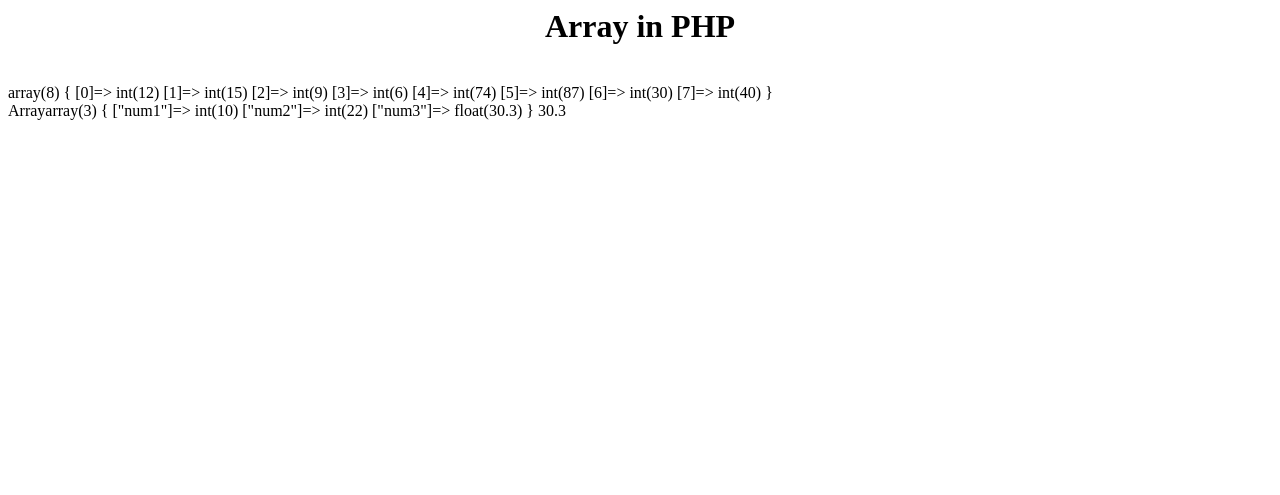
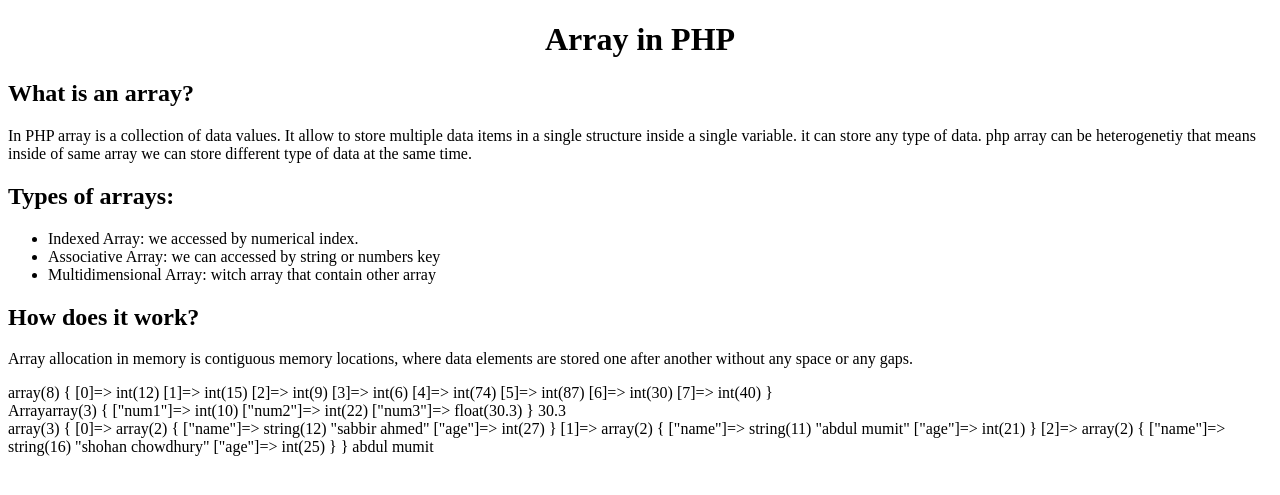
Before and after one commit to Nur-Al-Mumit/Learn-PHP, a PHP site: page /array.php in a window 1280 px wide. Shown: the top 495 px of the page. Run offline with PHP 8.4, Linux system fonts and the light colour scheme.

Commit message:
learn array basic

```diff
--- a/array.php
+++ b/array.php
@@ -1,6 +1,37 @@
+<!DOCTYPE html>
+<html lang="en">
+<head>
+    <meta charset="UTF-8">
+    <meta name="viewport" content="width=device-width, initial-scale=1.0">
+    <title>Array</title>
+</head>
+<body>
+    <main>
+        <header>
+            <h1 style="text-align: center"> Array in PHP </h1>
+        </header>
+        <section>
+            <h2>What is an array?</h2>
+            <p>In PHP array is a collection of data values. It allow to store multiple data items in a single structure inside a single variable.
+                it can store any type of data. php array can be heterogenetiy that means inside of same array we can store different type of data at the same time.
+
+            </p>
+            <h2>Types of arrays:</h2>
+            <ul>
+                <li>Indexed Array: we accessed by numerical index.</li>
+                <li>Associative Array: we can accessed by string or numbers key</li>
+                <li>Multidimensional Array: witch array that contain other array</li>
+            </ul>
+            <h2>How does it work?</h2>
+            <p>Array allocation in memory is contiguous memory locations, where data elements are stored one after another without any space or any gaps.</p>
+
+        </section>
+    </main>
+</body>
+</html>
+
+
 <?php
-echo '<h1 style="text-align: center"> Array in PHP </h1> <br/>';
-
 //example of index array
 /** we can access with index */
 $arr = [12, 15, 9, 6, 74, 87, 30, 40]; // it's consider as best practice
@@ -13,8 +44,34 @@ echo $arr_2;
 
 //example of associative array
 /** we can access with key */
-$asso_arr = ['num1'=> 10, 'num2' => 22, 'num3'=> 30.30];
+$asso_arr = ['num1' => 10, 'num2' => 22, 'num3' => 30.30];
 
 var_dump($asso_arr);
 echo $asso_arr['num3'];
+
+echo "<br/>";
+
+
+//example of multidimensional array
+$employees = [
+    ["name" => "sabbir ahmed", "age" => 27],
+    ["name" => "abdul mumit", "age" => 21],
+    ["name" => "shohan chowdhury", "age" => 25],
+];
+
+var_dump($employees);
+echo $employees[1]["name"];
+
+echo "<br/>";
+
+// example of heterogenetiy array
+$data = [
+    123,           // int
+    "hello",       // str
+    3.14,          // float
+    new stdClass,  // obj
+    [1, 2, 3]      // array
+];
+
+
 ?>
--- /dev/null
+++ b/array_methods.php
@@ -0,0 +1,5 @@
+<?php
+echo '<h1 style="text-align: center"> Array Methods </h1> <br/>';
+
+
+?>
--- a/nested_loop.php
+++ b/nested_loop.php
@@ -1,7 +1,7 @@
 <?php
 echo '<h1 style="text-align: center"> Nested Loops Exercise </h1> <br/>';
 
-//loop inside loop; 01314253768
+//loop inside loop;
 
 
 for ($i = 0; $i <= 5; $i++){
```
Also changed, not shown: multidim_array.php (added, +23 -0 lines).
